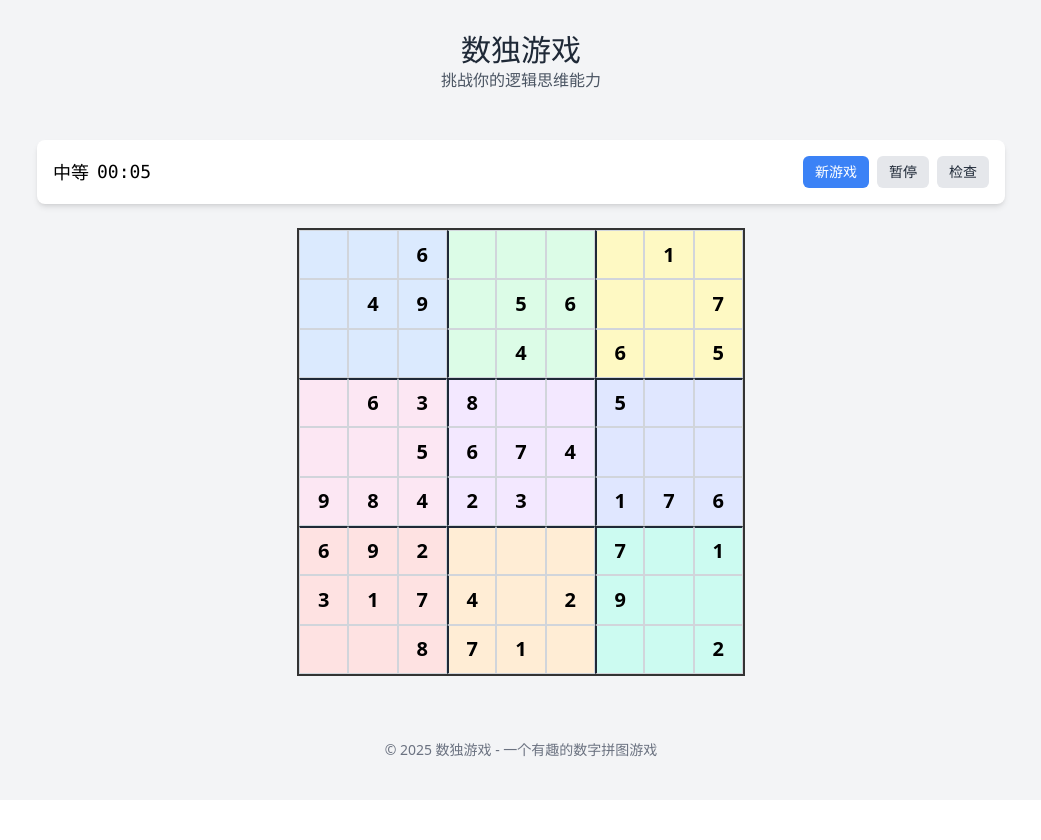
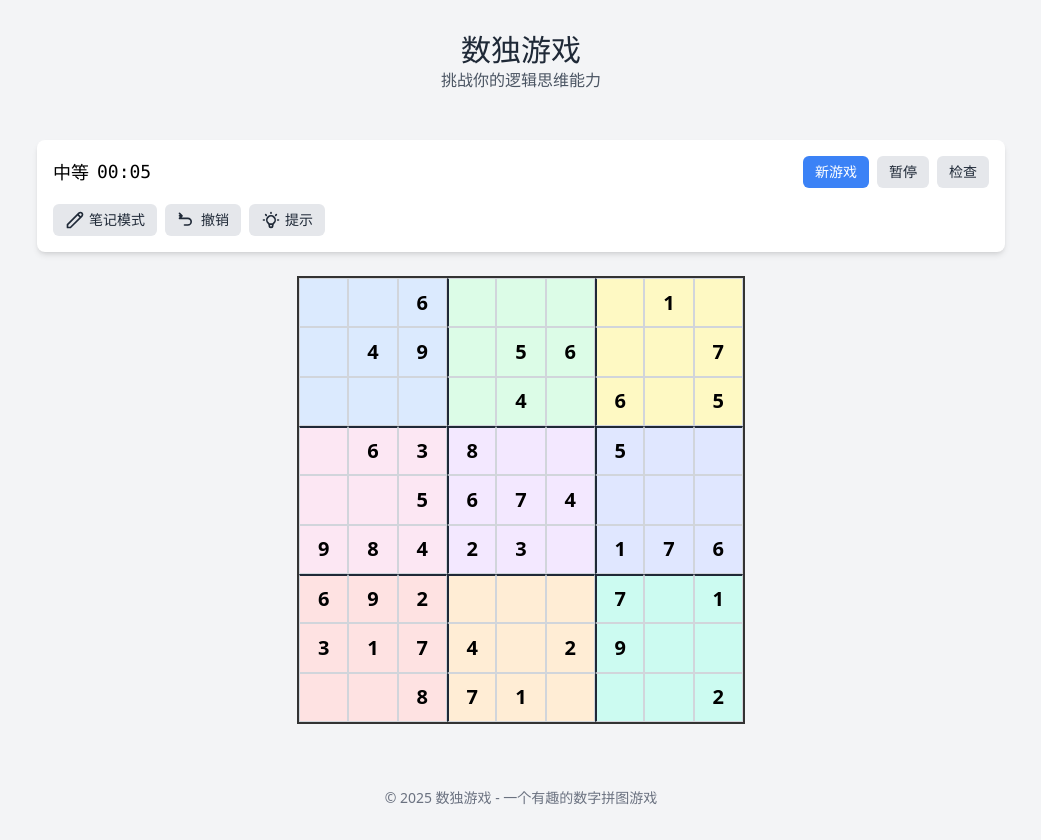
Before and after one commit to xmt0114/shudu, a Vue app: page / in a window 1280 px wide. Shown: the whole page, without its empty margins (119-1160 px from the left). Before the commit the page ends 800 px from the top, so only its background shows below. Built offline with nearby package versions, Linux system fonts and the light colour scheme.

Commit message:
在PC模式下，可以使用键盘进行操作

```diff
--- a/src/components/controls/GameControls.vue
+++ b/src/components/controls/GameControls.vue
@@ -73,7 +73,51 @@
       </div>
     </div>
 
+    <!-- 数字键盘 - 仅在移动端显示 -->
     <NumberPad v-if="showNumberPad" :size="size" />
+
+    <!-- 功能按钮 - 在PC端也显示 -->
+    <div v-if="!showNumberPad" class="mt-4 flex flex-wrap gap-2">
+      <Button
+        variant="secondary"
+        size="sm"
+        :class="{ 'bg-blue-100 hover:bg-blue-200': noteMode }"
+        @click="toggleNoteMode"
+      >
+        <div class="flex items-center">
+          <svg xmlns="http://www.w3.org/2000/svg" class="h-5 w-5 mr-1" fill="none" viewBox="0 0 24 24" stroke="currentColor">
+            <path stroke-linecap="round" stroke-linejoin="round" stroke-width="2" d="M15.232 5.232l3.536 3.536m-2.036-5.036a2.5 2.5 0 113.536 3.536L6.5 21.036H3v-3.572L16.732 3.732z" />
+          </svg>
+          笔记模式
+        </div>
+      </Button>
+
+      <Button
+        variant="secondary"
+        size="sm"
+        @click="undo"
+      >
+        <div class="flex items-center">
+          <svg xmlns="http://www.w3.org/2000/svg" class="h-5 w-5 mr-1" fill="none" viewBox="0 0 24 24" stroke="currentColor">
+            <path stroke-linecap="round" stroke-linejoin="round" stroke-width="2" d="M3 10h10a4 4 0 0 1 0 8H9m-6-8l3-3m0 0L3 4m3 3H3" />
+          </svg>
+          撤销
+        </div>
+      </Button>
+
+      <Button
+        variant="secondary"
+        size="sm"
+        @click="getHint"
+      >
+        <div class="flex items-center">
+          <svg xmlns="http://www.w3.org/2000/svg" class="h-5 w-5 mr-1" fill="none" viewBox="0 0 24 24" stroke="currentColor">
+            <path stroke-linecap="round" stroke-linejoin="round" stroke-width="2" d="M9.663 17h4.673M12 3v1m6.364 1.636l-.707.707M21 12h-1M4 12H3m3.343-5.657l-.707-.707m2.828 9.9a5 5 0 117.072 0l-.548.547A3.374 3.374 0 0014 18.469V19a2 2 0 11-4 0v-.531c0-.895-.356-1.754-.988-2.386l-.548-.547z" />
+          </svg>
+          提示
+        </div>
+      </Button>
+    </div>
 
     <!-- 新游戏模态框 -->
     <Modal
@@ -154,7 +198,7 @@
 </template>
 
 <script setup lang="ts">
-import { ref, computed, watch } from 'vue';
+import { ref, computed, watch, onMounted, onUnmounted } from 'vue';
 import { useGameStore } from '../../stores/gameStore';
 import { SUDOKU_SIZES, DIFFICULTY_LEVELS } from '../../types/constants';
 import type { DifficultyLevel, SudokuSize } from '../../types/constants';
@@ -176,6 +220,7 @@ const isPaused = computed(() => gameStore.isPaused);
 const isCompleted = computed(() => gameStore.isCompleted);
 const formattedTime = computed(() => gameStore.formattedTime);
 const size = computed(() => gameStore.size);
+const noteMode = computed(() => gameStore.noteMode);
 
 // 模态框状态
 const showNewGameModal = ref(false);
@@ -223,6 +268,63 @@ const checkErrors = () => {
   gameStore.checkErrors();
 };
 
+// 切换笔记模式
+const toggleNoteMode = () => {
+  gameStore.toggleNoteMode();
+};
+
+// 撤销操作
+const undo = () => {
+  gameStore.undo();
+};
+
+// 获取提示
+const getHint = () => {
+  gameStore.getHint();
+};
+
+// 键盘事件处理 - 支持PC端使用硬件键盘输入数字
+const handleKeyDown = (event: KeyboardEvent) => {
+  // 如果游戏暂停、已完成或处于移动模式，不处理键盘事件
+  if (isPaused.value || isCompleted.value || props.showNumberPad) return;
+
+  const key = event.key;
+
+  // 数字键 1-9
+  if (/^[1-9]$/.test(key) && parseInt(key) <= size.value) {
+    gameStore.fillNumber(parseInt(key));
+  }
+  // 删除键或退格键 - 清除当前单元格
+  else if (key === 'Delete' || key === 'Backspace') {
+    // 使用currentCell getter获取当前单元格的值
+    const currentCell = gameStore.currentCell;
+    if (currentCell && currentCell.value !== null) {
+      gameStore.fillNumber(currentCell.value);
+    }
+  }
+  // N 键 - 切换笔记模式
+  else if (key.toLowerCase() === 'n') {
+    toggleNoteMode();
+  }
+  // Z 键 + Ctrl - 撤销
+  else if (key.toLowerCase() === 'z' && event.ctrlKey) {
+    undo();
+  }
+  // H 键 - 提示
+  else if (key.toLowerCase() === 'h') {
+    getHint();
+  }
+};
+
+// 添加和移除键盘事件监听器
+onMounted(() => {
+  window.addEventListener('keydown', handleKeyDown);
+});
+
+onUnmounted(() => {
+  window.removeEventListener('keydown', handleKeyDown);
+});
+
 // 更新游戏时间
 setInterval(() => {
   gameStore.updateTime();
```
